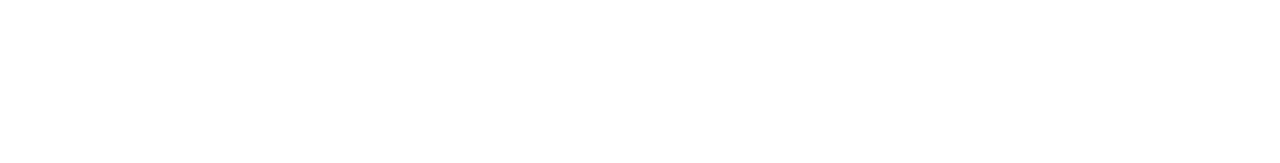
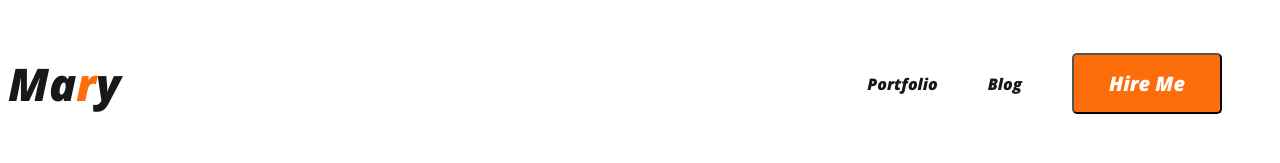
Before and after one commit to ashamony11/webdeveloper.portfolio, a plain HTML site: page index.html in a window 1280 px wide. Drawn offline with nearby package versions, Linux system fonts and the light colour scheme.

Commit message:
added nav

```diff
--- /dev/null
+++ b/Styles/portfolio.css
@@ -0,0 +1,47 @@
+/* nav related style */
+nav{
+    display: flex;
+    justify-content:space-between ;
+    align-items: center;
+
+}
+/* common shared styles*/
+body {
+    font-family: 'Open Sans', sans-serif;
+
+}
+.btn-primary{
+    border-radius: 5px;
+background: #FD6E0A;
+color: var(--white-color, #FFF);
+font-family: Open Sans;
+font-size: 20px;
+font-style: normal;
+font-weight: 700;
+line-height: normal;
+padding: 15px 35px;
+
+}
+.text-primary{
+    color:#FD6E0A ;
+}
+.nav-title {
+    color: #181818;
+font-family: Open Sans;
+font-size: 45px;
+font-style: normal;
+font-weight: 800;
+line-height: normal;
+}
+nav > ul{
+    display: flex;
+    align-items: center;
+}
+nav li{
+    list-style: none;
+    margin-right: 50px;
+}
+nav a{
+    text-decoration: none;
+    color:#181818; ;
+}
--- a/index.html
+++ b/index.html
@@ -4,9 +4,20 @@
     <meta charset="UTF-8">
     <meta name="viewport" content="width=\, initial-scale=1.0">
     <title>Web Developer Portfolio</title>
+    <link rel="preconnect" href="https://fonts.googleapis.com">
+<link rel="preconnect" href="https://fonts.gstatic.com" crossorigin>
+<link href="https://fonts.googleapis.com/css2?family=Open+Sans:ital,wght@1,800&display=swap" rel="stylesheet">
+    <link rel="stylesheet" href="Styles/portfolio.css">
 </head>
 <body>
     <header>
+        <nav><h3 class="nav-title">Ma<span class="text-primary" >r</span>y</h3>
+        <ul>
+            <li><a href="">Portfolio</a></li>
+            <li><a href="">Blog</a></li>
+            <li><button class="btn-primary">Hire Me</button></li>
+        </ul>
+        </nav>
 
     </header>
     <main>
```
